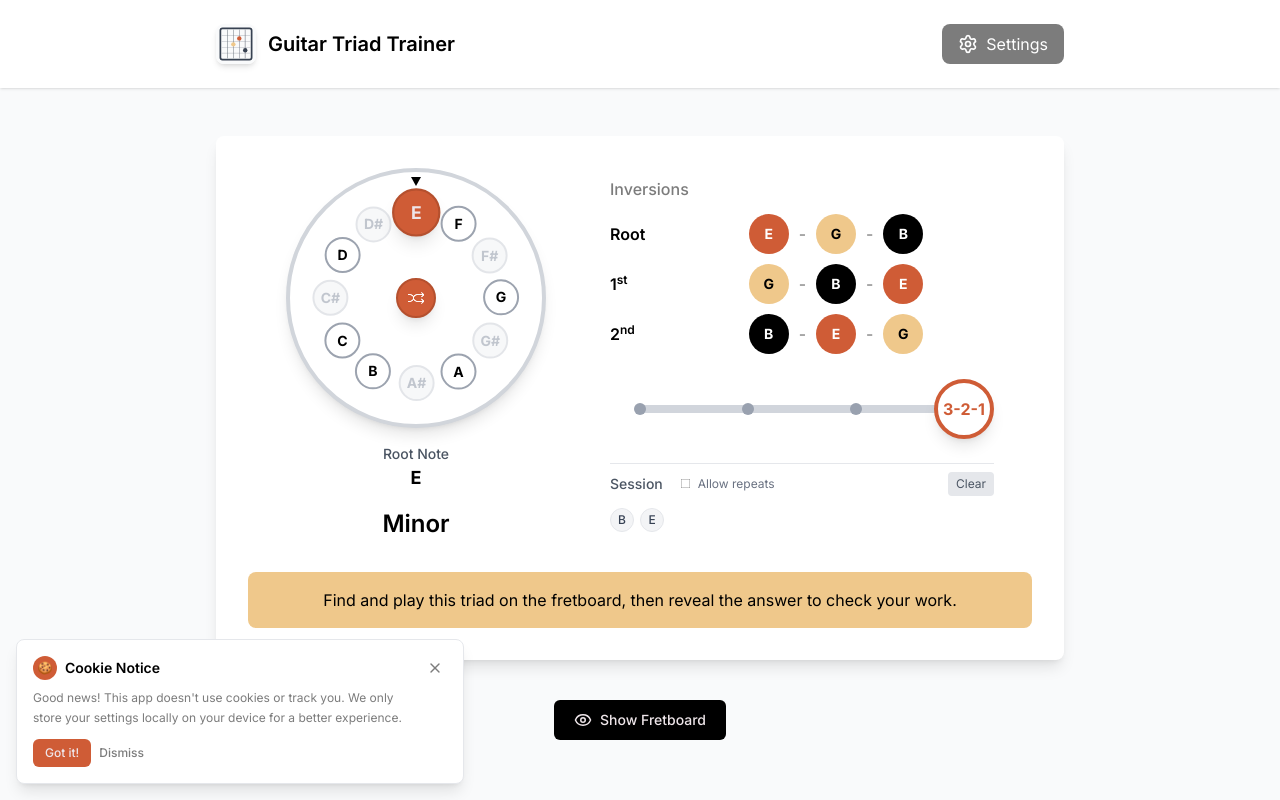
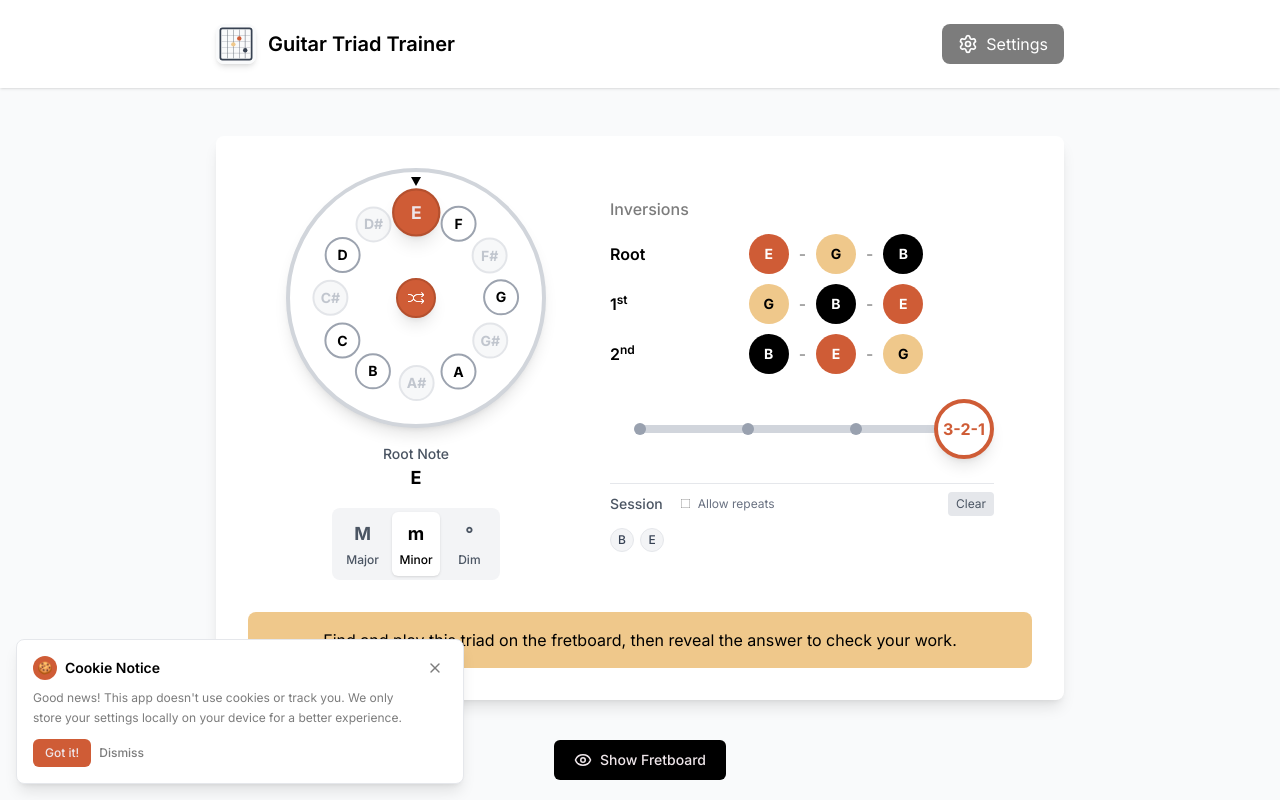
Before and after one commit to chenkasirer/triads, a React (Vite) app: page / in a window 1280 px wide. Shown: the top 800 px of the page. Built offline with nearby package versions, Linux system fonts and the light colour scheme.

Commit message:
quality  selector

```diff
--- a/src/components/ExerciseDisplay.tsx
+++ b/src/components/ExerciseDisplay.tsx
@@ -5,6 +5,7 @@ import { useAppStore } from '../store';
 import RootSelectorWheel from './RootSelectorWheel';
 import StringGroupSlider from './StringGroupSlider';
 import { RootHistoryPane } from './RootHistoryPane';
+import QualitySelector from './QualitySelector';
 
 interface ExerciseDisplayProps {
   exercise: TriadExercise;
@@ -12,11 +13,7 @@ interface ExerciseDisplayProps {
 }
 
 const ExerciseDisplay: React.FC<ExerciseDisplayProps> = ({ exercise, showAnswer }) => {
-  const { setExerciseRoot, animateToRoot, setExerciseStringGroup, animateToStringGroup, generateNewExercise } = useAppStore();
-
-  const formatQuality = (quality: string) => {
-    return quality.charAt(0).toUpperCase() + quality.slice(1);
-  };
+  const { setExerciseRoot, animateToRoot, setExerciseStringGroup, animateToStringGroup, setExerciseQuality, generateNewExercise } = useAppStore();
 
   const getInversions = () => {
     const triadNotes = getTriadNotes(exercise.root, exercise.quality);
@@ -44,8 +41,11 @@ const ExerciseDisplay: React.FC<ExerciseDisplayProps> = ({ exercise, showAnswer
               animateToRoot={animateToRoot}
               size={260}
             />
-            <div className="text-lg sm:text-xl md:text-2xl font-semibold text-black mt-4">
-              {formatQuality(exercise.quality)}
+            <div className="mt-4">
+              <QualitySelector
+                selectedQuality={exercise.quality}
+                onQualityChange={setExerciseQuality}
+              />
             </div>
           </div>
 
--- /dev/null
+++ b/src/components/QualitySelector.tsx
@@ -0,0 +1,72 @@
+import React from 'react';
+import type { TriadQuality } from '../types';
+
+interface QualitySelectorProps {
+  selectedQuality: TriadQuality;
+  onQualityChange: (quality: TriadQuality) => void;
+  animateToQuality?: TriadQuality | null;
+}
+
+const ALL_QUALITIES: TriadQuality[] = ['major', 'minor', 'dim'];
+
+const QualitySelector: React.FC<QualitySelectorProps> = ({
+  selectedQuality,
+  onQualityChange,
+  animateToQuality
+}) => {
+  const formatQuality = (quality: TriadQuality) => {
+    return quality.charAt(0).toUpperCase() + quality.slice(1);
+  };
+
+  const getQualitySymbol = (quality: TriadQuality) => {
+    switch (quality) {
+      case 'major': return 'M';
+      case 'minor': return 'm';
+      case 'dim': return '°';
+      default: return '';
+    }
+  };
+
+  return (
+    <div className="flex flex-col items-center space-y-3">
+
+      {/* Segmented Control */}
+      <div className="relative bg-gray-100 rounded-lg p-1 flex">
+        {/* Animated Background */}
+        <div
+          className={`absolute top-1 bottom-1 bg-white rounded-md shadow-sm transition-all duration-300 ease-out ${
+            animateToQuality ? 'transition-all duration-800 ease-out' : ''
+          }`}
+          style={{
+            left: `calc(${ALL_QUALITIES.indexOf(selectedQuality) * 33.333}% + 4px)`,
+            width: 'calc(33.333% - 8px)'
+          }}
+        />
+
+        {/* Quality Options */}
+        {ALL_QUALITIES.map((quality) => {
+          const isSelected = quality === selectedQuality;
+
+          return (
+            <button
+              key={quality}
+              onClick={() => onQualityChange(quality)}
+              className={`relative z-10 px-3 py-2 text-sm font-medium transition-colors duration-200 rounded-md flex-1 min-w-0 ${
+                isSelected
+                  ? 'text-black'
+                  : 'text-gray-600 hover:text-gray-800'
+              }`}
+            >
+              <div className="flex flex-col items-center space-y-1">
+                <span className="text-lg font-bold">{getQualitySymbol(quality)}</span>
+                <span className="text-xs">{formatQuality(quality)}</span>
+              </div>
+            </button>
+          );
+        })}
+      </div>
+    </div>
+  );
+};
+
+export default QualitySelector;
--- a/src/components/SettingsPanel.tsx
+++ b/src/components/SettingsPanel.tsx
@@ -8,7 +8,7 @@ const SettingsPanel: React.FC = () => {
   const [isOpen, setIsOpen] = React.useState(false);
 
   const allRoots: Note[] = ['C', 'C#', 'D', 'D#', 'E', 'F', 'F#', 'G', 'G#', 'A', 'A#', 'B'];
-  const allQualities: TriadQuality[] = ['major', 'minor', 'diminished'];
+  const allQualities: TriadQuality[] = ['major', 'minor', 'dim'];
   const allInversions: Inversion[] = ['root', 'first', 'second'];
   const allStringGroups: StringGroup[] = ['654', '543', '432', '321'];
 
--- a/src/fretboard.ts
+++ b/src/fretboard.ts
@@ -29,7 +29,7 @@ export function getTriadNotes(root: Note, quality: TriadQuality): TriadNotes {
       thirdInterval = 3; // Minor third
       fifthInterval = 7; // Perfect fifth
       break;
-    case 'diminished':
+    case 'dim':
       thirdInterval = 3; // Minor third
       fifthInterval = 6; // Diminished fifth
       break;
--- a/src/store.ts
+++ b/src/store.ts
@@ -1,5 +1,5 @@
 import { create } from 'zustand';
-import type { TriadExercise, ExerciseSettings, Note, StringGroup } from './types';
+import type { TriadExercise, ExerciseSettings, Note, StringGroup, TriadQuality } from './types';
 
 interface AppState {
   settings: ExerciseSettings;
@@ -13,6 +13,7 @@ interface AppState {
   generateNewExercise: () => void;
   setExerciseRoot: (root: Note) => void;
   setExerciseStringGroup: (stringGroup: StringGroup) => void;
+  setExerciseQuality: (quality: TriadQuality) => void;
   addToHistory: (root: Note) => void;
   clearHistory: () => void;
   toggleAnswer: () => void;
@@ -111,6 +112,15 @@ export const useAppStore = create<AppState>((set, get) => ({
     }
   },
 
+  setExerciseQuality: (quality) => {
+    const { currentExercise } = get();
+    if (currentExercise) {
+      set({
+        currentExercise: { ...currentExercise, quality }
+      });
+    }
+  },
+
   toggleAnswer: () => set((state) => ({ showAnswer: !state.showAnswer })),
 
   addToHistory: (root) => {
--- a/src/types.ts
+++ b/src/types.ts
@@ -1,4 +1,4 @@
-export type TriadQuality = 'major' | 'minor' | 'diminished';
+export type TriadQuality = 'major' | 'minor' | 'dim';
 export type Note = 'C' | 'C#' | 'D' | 'D#' | 'E' | 'F' | 'F#' | 'G' | 'G#' | 'A' | 'A#' | 'B';
 export type Inversion = 'root' | 'first' | 'second';
 export type StringGroup = '654' | '543' | '432' | '321';
```
Also changed, not shown: 1 other file (tests, documents, lock files or other folders).
